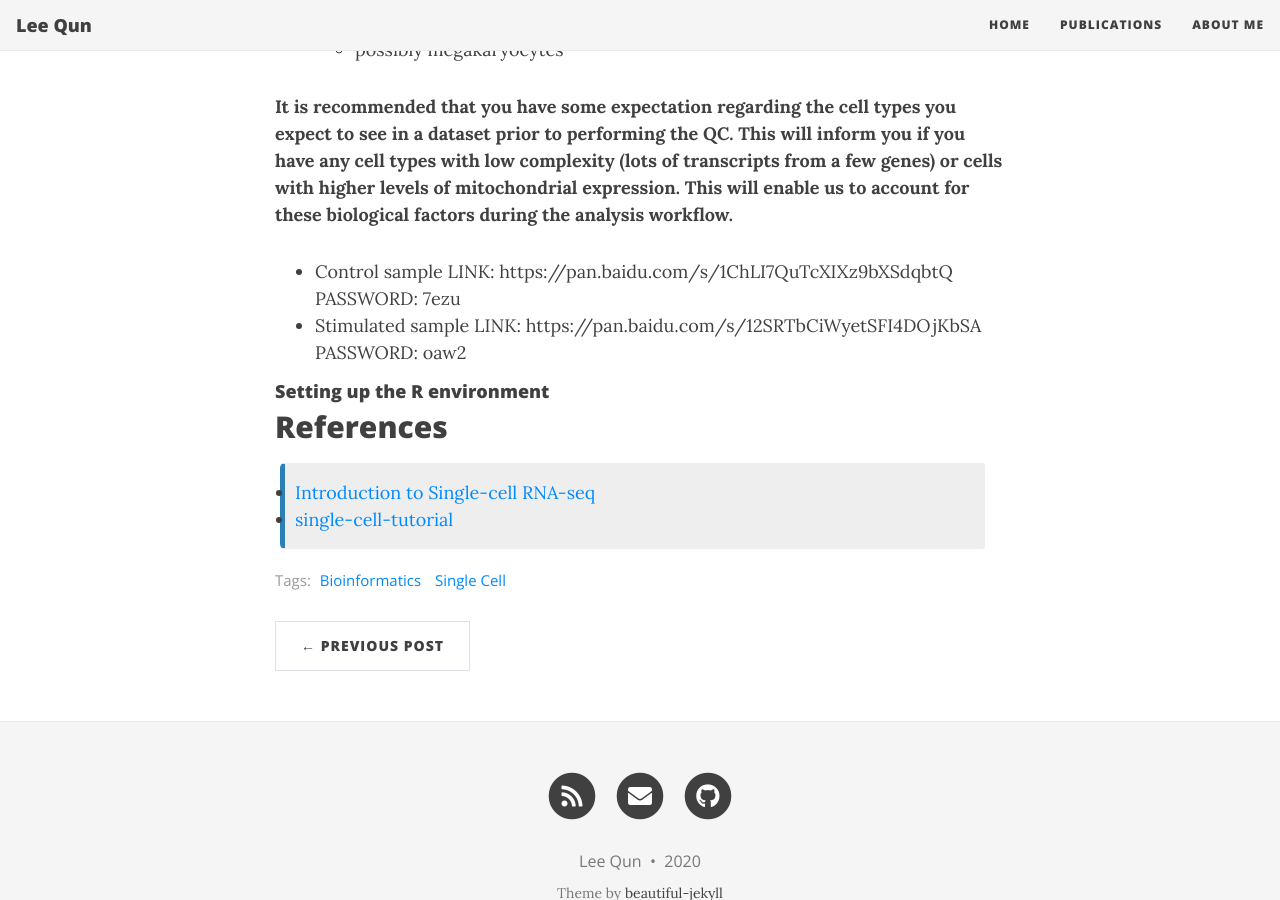
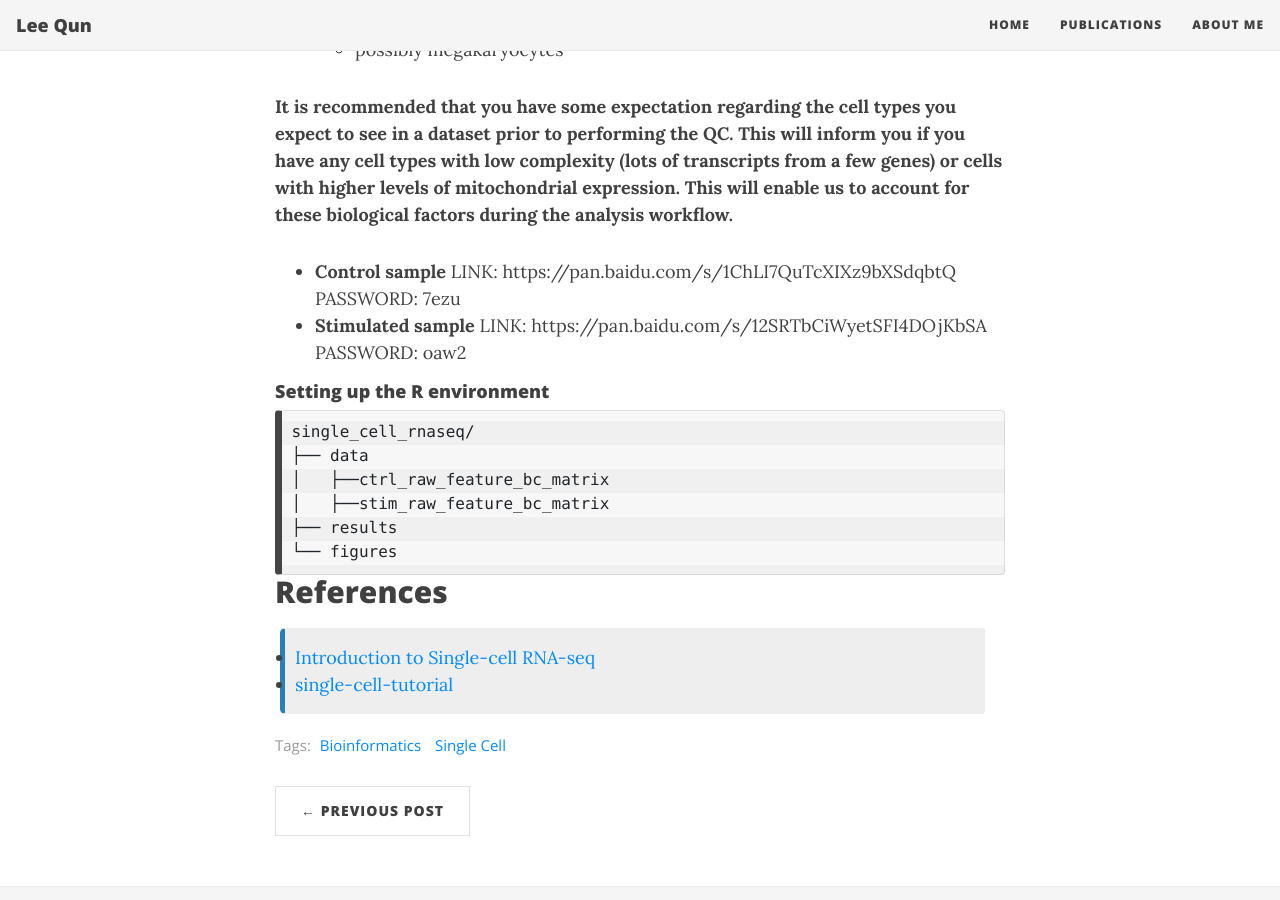
Before and after one commit to leequn/leequn.github.io, a Jekyll site: the page built from _posts/2020-06-19-SingleCell.md, in a window 1280 px wide and 900 px high, scrolled down 7908 px. Built offline with Jekyll 4.4.1, drawn with Linux system fonts in a browser that asks for light colours; nearby versions of some CDN libraries; comment, search, counter and statistics services are not loaded.

Commit message:
Update 2020-06-19-SingleCell.md

````diff
--- a/_posts/2020-06-19-SingleCell.md
+++ b/_posts/2020-06-19-SingleCell.md
@@ -132,11 +132,19 @@ Some relevant metadata for our dataset is provided below:
 
 **It is recommended that you have some expectation regarding the cell types you expect to see in a dataset prior to performing the QC. This will inform you if you have any cell types with low complexity (lots of transcripts from a few genes) or cells with higher levels of mitochondrial expression. This will enable us to account for these biological factors during the analysis workflow.**
 
-- Control sample LINK: https://pan.baidu.com/s/1ChLI7QuTcXIXz9bXSdqbtQ   PASSWORD: 7ezu
-- Stimulated sample LINK: https://pan.baidu.com/s/12SRTbCiWyetSFI4DOjKbSA  PASSWORD: oaw2
+- **Control sample** LINK: https://pan.baidu.com/s/1ChLI7QuTcXIXz9bXSdqbtQ   PASSWORD: 7ezu
+- **Stimulated sample** LINK: https://pan.baidu.com/s/12SRTbCiWyetSFI4DOjKbSA  PASSWORD: oaw2
 
 #### Setting up the R environment
 
+```
+single_cell_rnaseq/
+├── data
+│   ├──ctrl_raw_feature_bc_matrix
+│   ├──stim_raw_feature_bc_matrix
+├── results
+└── figures
+```
 
 
 ## References
````
